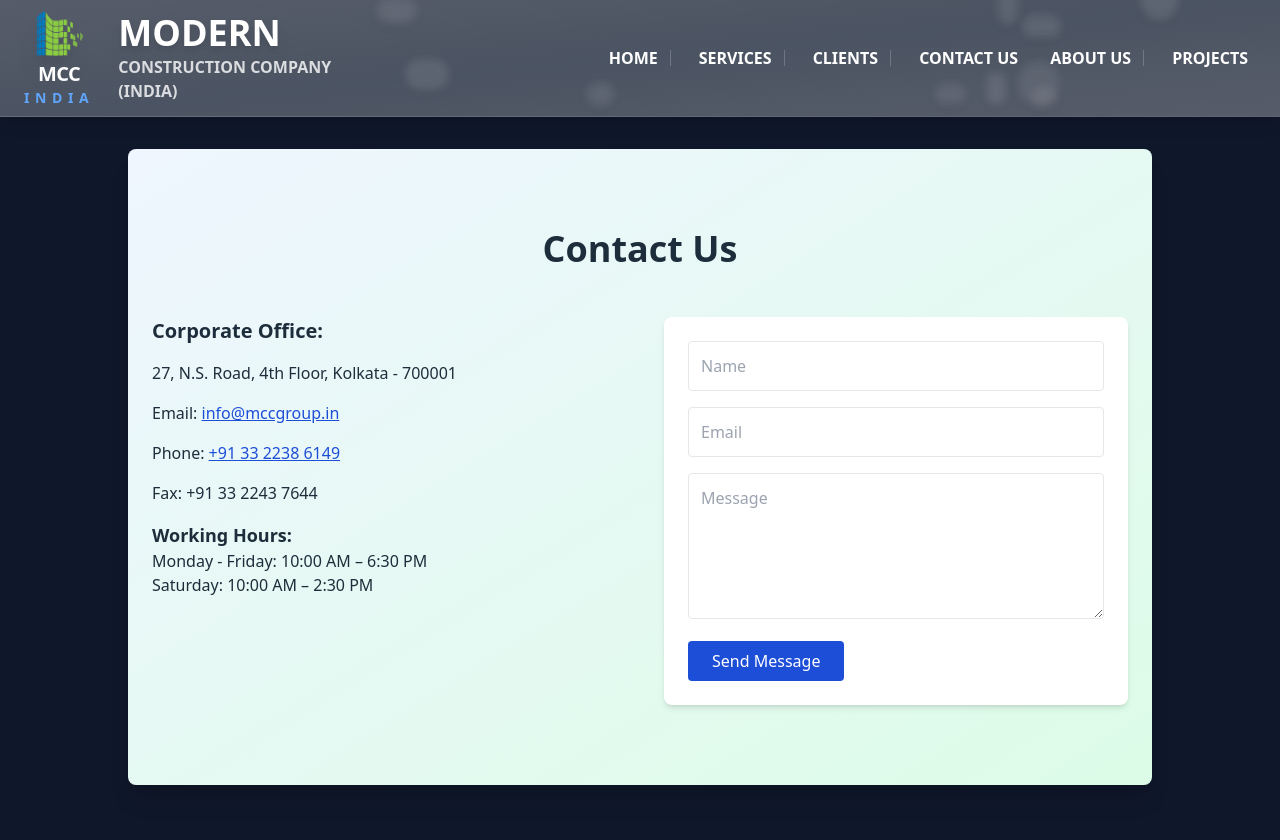
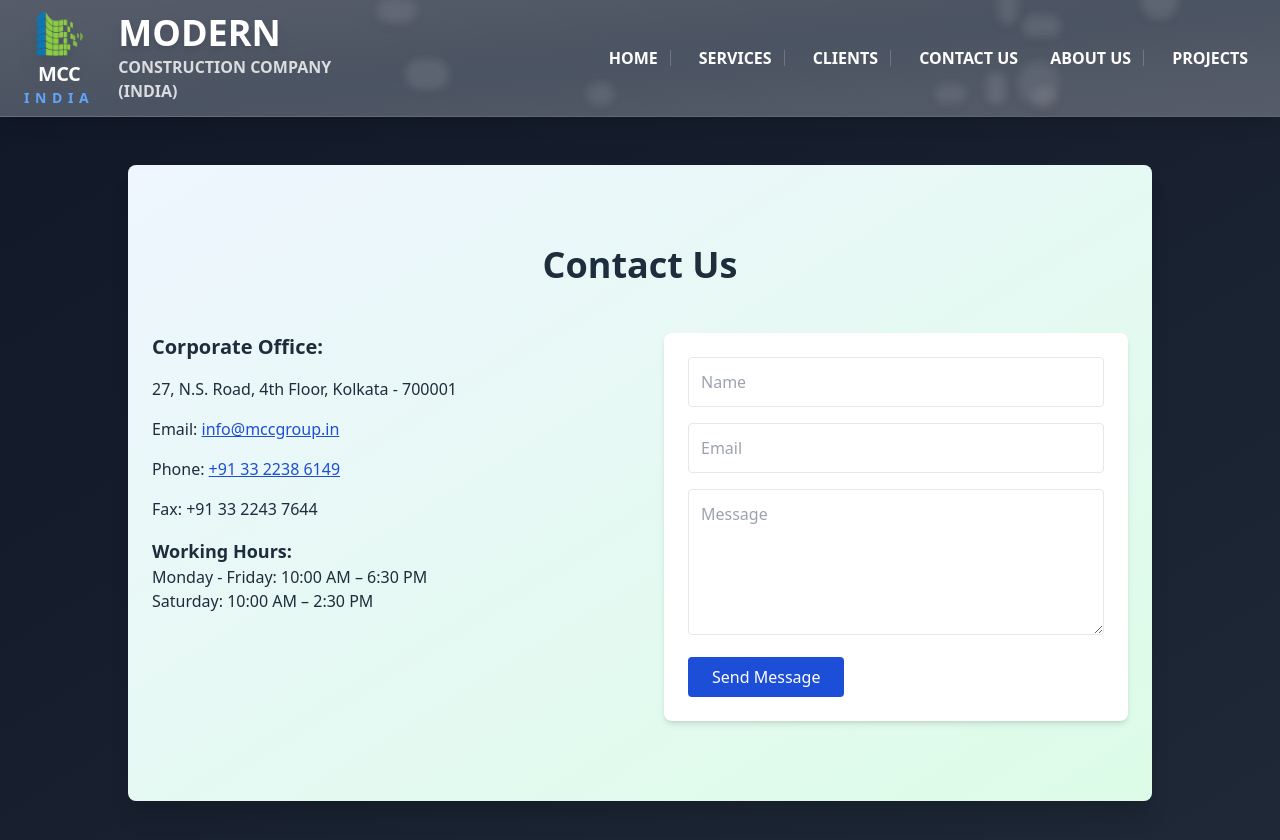
Before and after one commit to sourabh-bakshi/Mcc_Project, a React (Vite) app: page /contact in a window 1280 px wide. Shown: the top 840 px of the page. Built offline with nearby package versions, Linux system fonts and the light colour scheme.

Commit message:
fixed styling bug

```diff
--- a/src/Components/ContactUs.jsx
+++ b/src/Components/ContactUs.jsx
@@ -1,28 +1,9 @@
 import { easeInOut, motion } from 'framer-motion';
 
-const pageVariants3D = {
-  initial: {
-    rotateY: -90,
-    opacity: 0,
-    transformOrigin: 'left center',
-    perspective: 1000,
-  },
-  animate: {
-    rotateY: 0,
-    opacity: 1,
-    transition: {
-      duration: 0.8,
-      ease: 'easeInOut'
-    },
-  },
-  exit: {
-    rotateY: 90,
-    opacity: 0,
-    transition: {
-      duration: 0.6,
-      ease: 'easeInOut',
-    },
-  },
+const pageVariants = {
+  initial: { opacity: 0, y: 30, scale: 0.98 },
+  animate: { opacity: 1, y: 0, scale: 1, transition: { duration: 0.6, ease: 'easeOut' } },
+  exit: { opacity: 0, y: -30, scale: 0.98, transition: { duration: 0.4, ease: 'easeIn' } },
 };
 
 
@@ -34,8 +15,8 @@ const itemFade = {
 export default function ContactUs() {
   return (
     <motion.div
-      className="min-h-screen bg-[#0f172a] text-white p-8"
-        variants={pageVariants3D}
+      className="min-h-screen bg-gradient-to-br from-[#111827] to-[#1f2937] text-white px-8 py-12"
+        variants={pageVariants}
         initial="initial"
         animate="animate"
         exit="exit"
--- a/src/Components/HomePage.jsx
+++ b/src/Components/HomePage.jsx
@@ -5,29 +5,10 @@ import commercial from './Images/commercial.jpg';
 import infra from './Images/infra.jpg';
 import companyLogo from './Images/logo.png';
 
-const pageVariants3D = {
-  initial: {
-    rotateY: -90,
-    opacity: 0,
-    transformOrigin: 'left center',
-    perspective: 1000,
-  },
-  animate: {
-    rotateY: 0,
-    opacity: 1,
-    transition: {
-      duration: 0.8,
-      ease: 'easeInOut'
-    },
-  },
-  exit: {
-    rotateY: 90,
-    opacity: 0,
-    transition: {
-      duration: 0.6,
-      ease: 'easeInOut',
-    },
-  },
+const pageVariants = {
+  initial: { opacity: 0, y: 30, scale: 0.98 },
+  animate: { opacity: 1, y: 0, scale: 1, transition: { duration: 0.6, ease: 'easeOut' } },
+  exit: { opacity: 0, y: -30, scale: 0.98, transition: { duration: 0.4, ease: 'easeIn' } },
 };
 
 
@@ -56,7 +37,7 @@ export default function HomePage() {
   return (
     <motion.div
       // className="min-h-screen bg-gradient-to-br from-[#111827] to-[#1f2937] text-white px-8 py-12"
-        variants={pageVariants3D}
+        variants={pageVariants}
         initial="initial"
         animate="animate"
         exit="exit"
```
